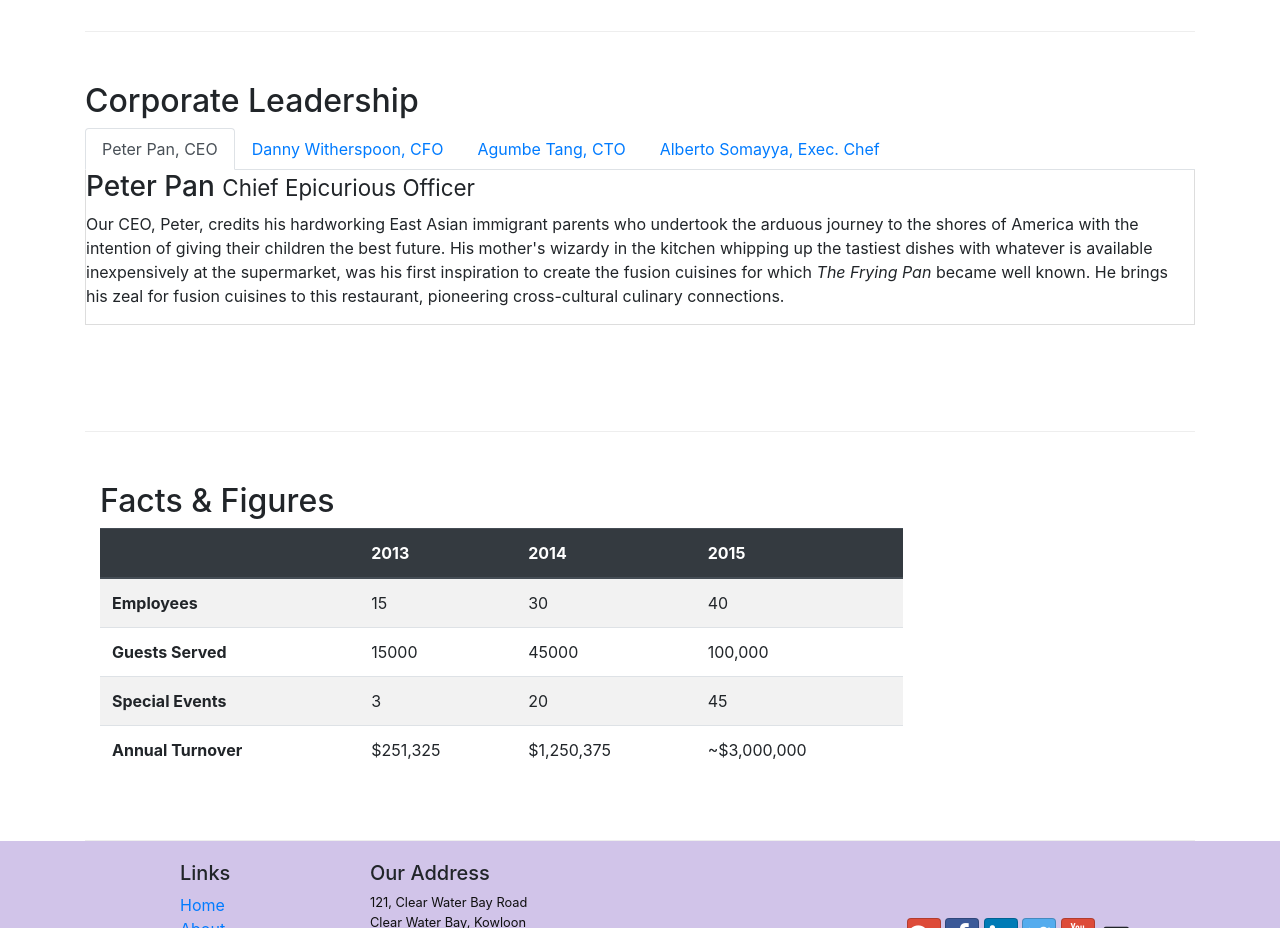
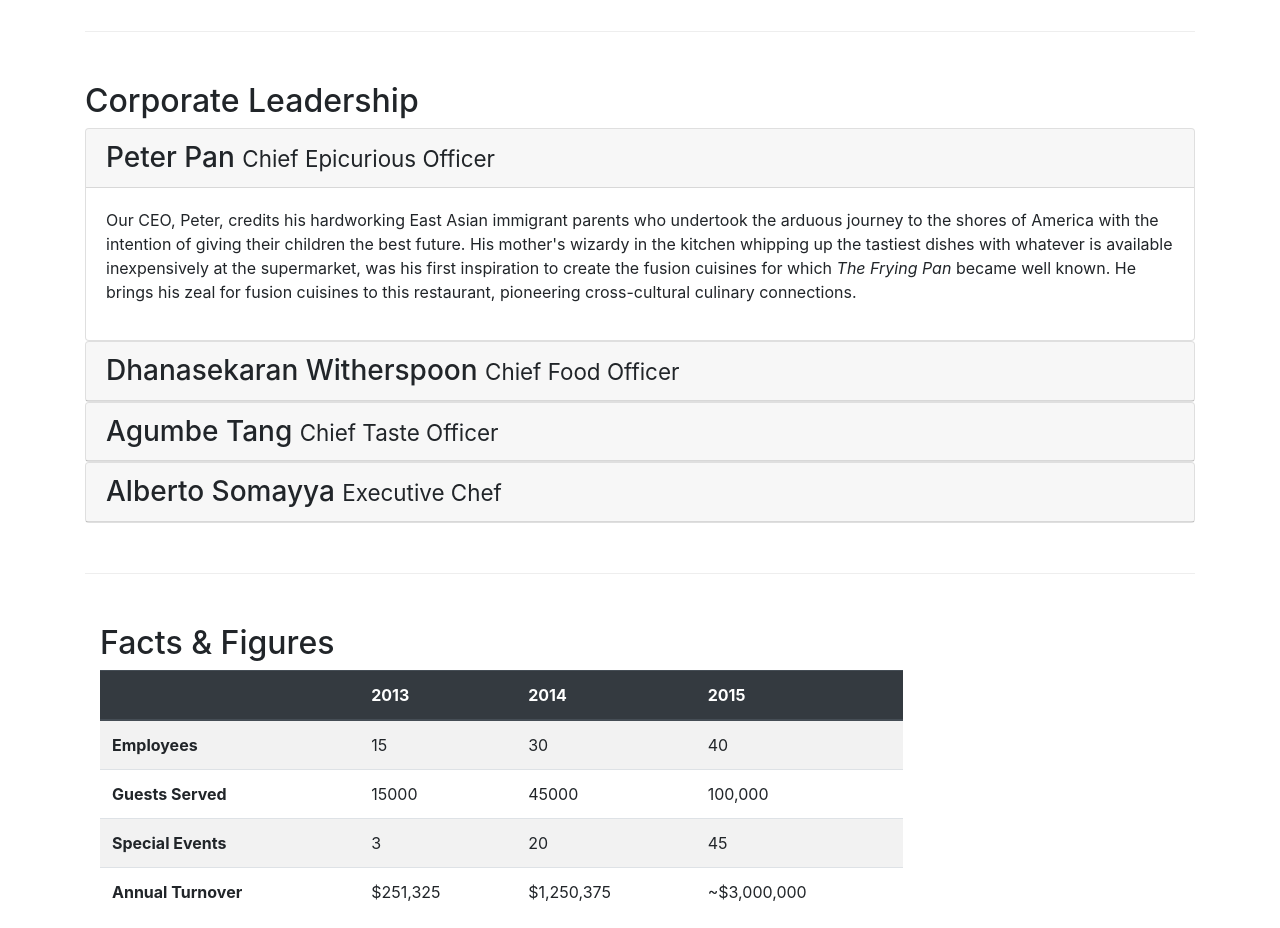
Before and after one commit to swapnilkusumwal/First, a website: page aboutus.html in a window 1280 px wide. Shown: the part 940-1868 px from the top of the page. Drawn offline with nearby package versions, Linux system fonts and the light colour scheme.

Commit message:
accordion
accordion

```diff
--- a/aboutus.html
+++ b/aboutus.html
@@ -100,7 +100,7 @@
             <div class="col row-content">
                 <h2>Corporate Leadership</h2>
 
-                <ul class="nav nav-tabs">
+                <!-- <ul class="nav nav-tabs">
                     <li class="nav-item">
                         <a class="nav-link active" href="#peter" role="tab"
                         data-toggle="tab">Peter Pan, CEO</a>
@@ -135,6 +135,67 @@
                         <h3>Alberto Somayya <small>Executive Chef</small></h3>
                         <p class="d-none  d-sm-block">Award winning three-star Michelin chef with wide International experience having worked closely with whos-who in the culinary world, he specializes in creating mouthwatering Indo-Italian fusion experiences. He says, <em>Put together the cuisines from the two craziest cultures, and you get a winning hit! Amma Mia!</em></p>
                     </div>
+                </div>
+            -->
+
+                <div id="accordion">
+                    <div class="card">
+                        <a data-toggle="collapse" data-target="#peter">
+                            <div class="card-header" role="tab" id="peterhead">
+                                <h3 class="mb-0">
+                                    Peter Pan <small>Chief Epicurious Officer</small>
+                                </h3>
+                            </div>
+                        </a>
+                        <div class="collapse show" id="peter" data-parent="#accordion">
+                            <div class="card-body">
+                                <p class="d-none  d-sm-block  ">Our CEO, Peter, credits his hardworking East Asian immigrant parents who undertook the arduous journey to the shores of America with the intention of giving their children the best future. His mother's wizardy in the kitchen whipping up the tastiest dishes with whatever is available inexpensively at the supermarket, was his first inspiration to create the fusion cuisines for which <em>The Frying Pan</em> became well known. He brings his zeal for fusion cuisines to this restaurant, pioneering cross-cultural culinary connections.</p>
+                            </div>
+                        </div>
+                    </div>
+                    <div class="card">
+                        <a class="collapsed" data-toggle="collapse" data-target="#danny">
+                            <div class="card-header" role="tab" id="dannyhead">
+                                <h3 class="mb-0">
+                                    Dhanasekaran Witherspoon <small>Chief Food Officer</small>
+                                </h3>
+                            </div>
+                        </a>
+                        <div class="collapse" id="danny" data-parent="#accordion">
+                            <div class="card-body">
+                                <p class="d-none  d-sm-block   ">Our CFO, Danny, as he is affectionately referred to by his colleagues, comes from a long established family tradition in farming and produce. His experiences growing up on a farm in the Australian outback gave him great appreciation for varieties of food sources. As he puts it in his own words, <em>Everything that runs, wins, and everything that stays, pays!</em></p>
+                            </div>
+                        </div>
+                    </div>
+                    <div class="card">
+                        <a class="collapsed" data-toggle="collapse" data-target="#agumbe">
+                            <div class="card-header" role="tab" id="agumbehead">
+                                <h3 class="mb-0">
+                                        Agumbe Tang <small>Chief Taste Officer</small>
+                                </h3>
+                            </div>
+                        </a>
+                        <div class="collapse" id="agumbe" data-parent="#accordion">
+                            <div class="card-body">
+                                <p class="d-none  d-sm-block  ">Blessed with the most discerning gustatory sense, Agumbe, our CTO, personally ensures that every dish that we serve meets his exacting tastes. Our chefs dread the tongue lashing that ensues if their dish does not meet his exacting standards. He lives by his motto, <em>You click only if you survive my lick.</em></p>
+                            </div>
+                        </div>
+                    </div>
+                    <div class="card">
+                        <a class="collapsed" data-toggle="collapse" data-target="#alberto">
+                            <div class="card-header" role="tab" id="albertohead">
+                                <h3 class="mb-0">
+                                        Alberto Somayya <small>Executive Chef</small>
+                                </h3>
+                            </div>
+                        </a>
+                        <div class="collapse" id="alberto" data-parent="#accordion">
+                            <div class="card-body">
+                                <p class="d-none  d-sm-block">Award winning three-star Michelin chef with wide International experience having worked closely with whos-who in the culinary world, he specializes in creating mouthwatering Indo-Italian fusion experiences. He says, <em>Put together the cuisines from the two craziest cultures, and you get a winning hit! Amma Mia!</em></p>
+                            </div>
+                        </div>
+                    </div>
+
                 </div>
             </div>
        </div>
```
